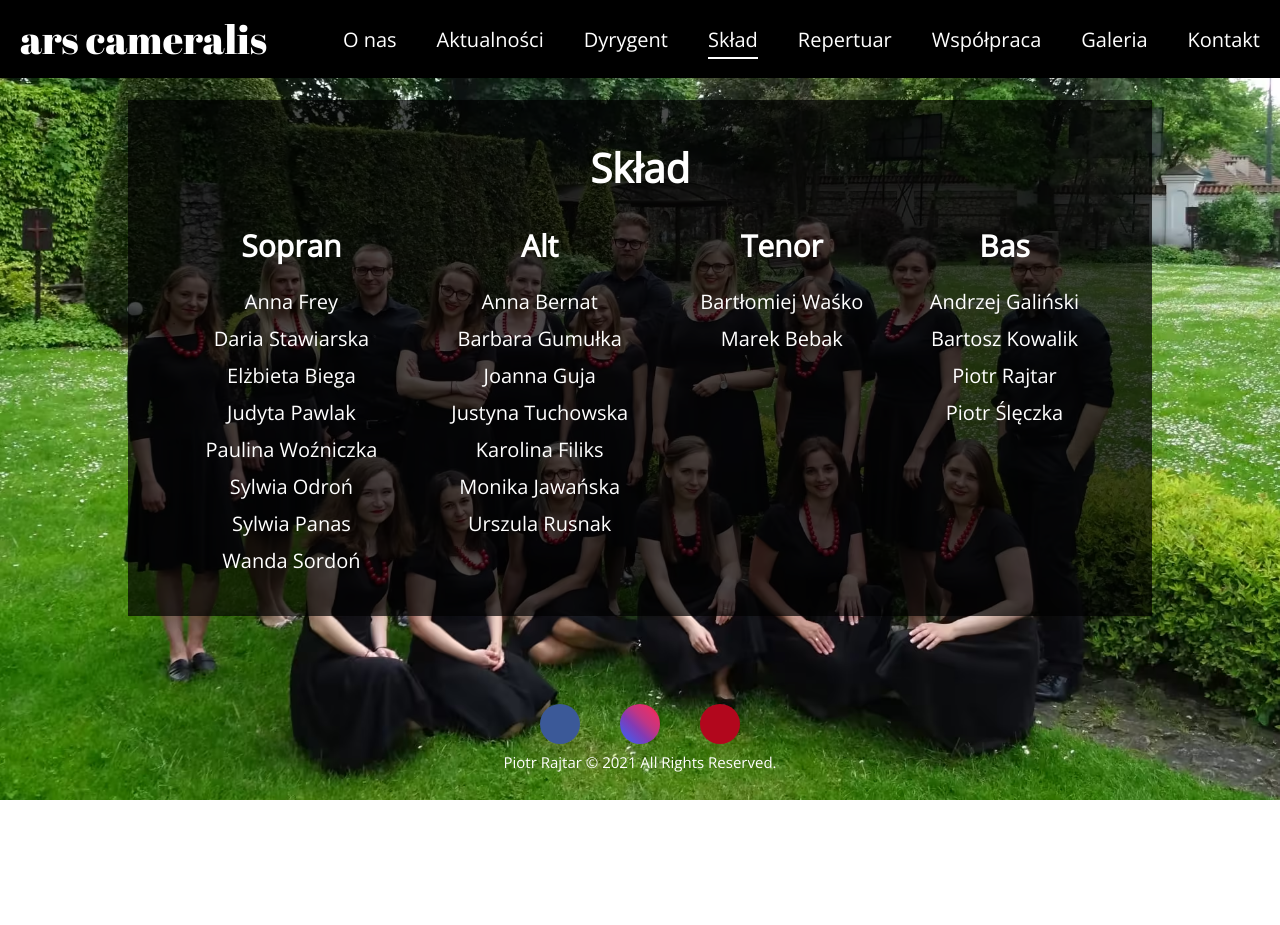
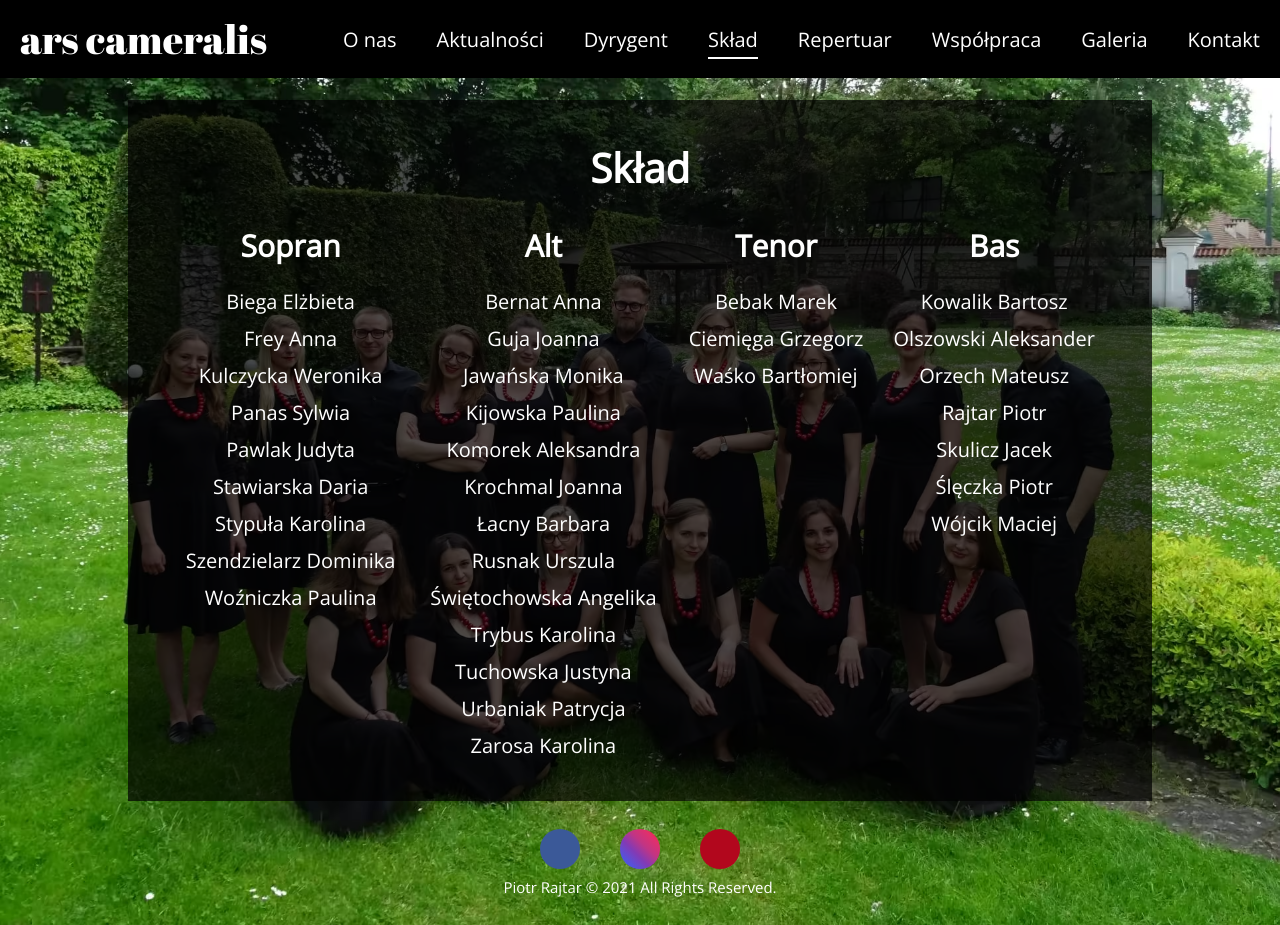
Before and after one commit to piotr-rajtar/ars-cameralis, a Vue app: page /members in a window 1280 px wide. Before the commit the page ends 800 px from the top, so only its background shows below. Built offline with nearby package versions, Linux system fonts and the light colour scheme; some icons are missing.

Commit message:
Update members list

```diff
--- a/src/components/members/VoiceTable.vue
+++ b/src/components/members/VoiceTable.vue
@@ -48,19 +48,11 @@ export default class VoiceTable extends Vue {
 
 .tableHeader {
   padding-bottom: 3 * $spacing-unit;
-  font-size: $font-size-large;
-
-  @include table-breakpoint {
-    font-size: $font-size-medium;
-  }
+  font-size: $font-size-medium;
 }
 
 .tableCell {
   padding-top: 2 * $spacing-unit;
-  font-size: $font-size-medium;
-
-  @include table-breakpoint {
-    font-size: $font-size-paragraph;
-  }
+  font-size: $font-size-paragraph;
 }
 </style>
--- a/src/components/members/membersData.ts
+++ b/src/components/members/membersData.ts
@@ -2,75 +2,108 @@ import { Member } from '../../typings';
 
 export const altMembers: Member[] = [
   {
-    name: 'Anna Bernat',
+    name: 'Bernat Anna',
   },
   {
-    name: 'Barbara Gumułka',
+    name: 'Guja Joanna',
   },
   {
-    name: 'Joanna Guja',
+    name: 'Jawańska Monika',
   },
   {
-    name: 'Justyna Tuchowska',
+    name: 'Kijowska Paulina',
   },
   {
-    name: 'Karolina Filiks',
+    name: 'Komorek Aleksandra',
   },
   {
-    name: 'Monika Jawańska',
+    name: 'Krochmal Joanna',
   },
   {
-    name: 'Urszula Rusnak',
+    name: 'Łacny Barbara',
+  },
+  {
+    name: 'Rusnak Urszula',
+  },
+  {
+    name: 'Świętochowska Angelika',
+  },
+  {
+    name: 'Trybus Karolina',
+  },
+  {
+    name: 'Tuchowska Justyna',
+  },
+  {
+    name: 'Urbaniak Patrycja',
+  },
+  {
+    name: 'Zarosa Karolina',
   },
 ];
 
 export const bassMembers: Member[] = [
   {
-    name: 'Andrzej Galiński',
+    name: 'Kowalik Bartosz',
   },
   {
-    name: 'Bartosz Kowalik',
+    name: 'Olszowski Aleksander',
   },
   {
-    name: 'Piotr Rajtar',
+    name: 'Orzech Mateusz',
   },
   {
-    name: 'Piotr Ślęczka',
+    name: 'Rajtar Piotr',
+  },
+  {
+    name: 'Skulicz Jacek',
+  },
+  {
+    name: 'Ślęczka Piotr',
+  },
+  {
+    name: 'Wójcik Maciej',
   },
 ];
 
 export const sopranoMembers: Member[] = [
   {
-    name: 'Anna Frey',
+    name: 'Biega Elżbieta',
   },
   {
-    name: 'Daria Stawiarska',
+    name: 'Frey Anna',
   },
   {
-    name: 'Elżbieta Biega',
+    name: 'Kulczycka Weronika',
   },
   {
-    name: 'Judyta Pawlak',
+    name: 'Panas Sylwia',
   },
   {
-    name: 'Paulina Woźniczka',
+    name: 'Pawlak Judyta',
   },
   {
-    name: 'Sylwia Odroń',
+    name: 'Stawiarska Daria',
   },
   {
-    name: 'Sylwia Panas',
+    name: 'Stypuła Karolina',
   },
   {
-    name: 'Wanda Sordoń',
+    name: 'Szendzielarz Dominika',
+  },
+  {
+    name: 'Woźniczka Paulina',
   },
 ];
 
 export const tenorMembers: Member[] = [
   {
-    name: 'Bartłomiej Waśko',
+    name: 'Bebak Marek',
   },
   {
-    name: 'Marek Bebak',
+    name: 'Ciemięga Grzegorz',
+  },
+  {
+    name: 'Waśko Bartłomiej',
   },
 ];
--- a/src/components/news/newsContent.ts
+++ b/src/components/news/newsContent.ts
@@ -14,7 +14,7 @@ export const posts: Array<Post> = [
     image_type: 'image/avif',
     image_type_f: 'image/webp',
     image_alt:
-      'Przedstawienie nowo przyjętcyh członków chóru w śmiesznych pozach',
+      'Przedstawienie nowo przyjętych członków chóru w śmiesznych pozach',
     image_ratio: {
       width: 4,
       height: 3,
--- a/src/scss/media.scss
+++ b/src/scss/media.scss
@@ -52,18 +52,6 @@
   }
 }
 
-@mixin table-breakpoint {
-  @media (max-width: 1370px) {
-    @content;
-  }
-}
-
-@mixin desktop-big {
-  @media (min-width: 1600px) {
-    @content;
-  }
-}
-
 @mixin horizontal-phone {
   @media (orientation: landscape) and (max-height: 430px) {
     @content;
```
